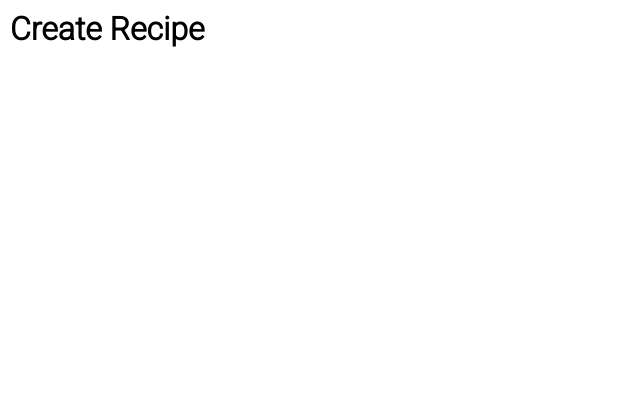
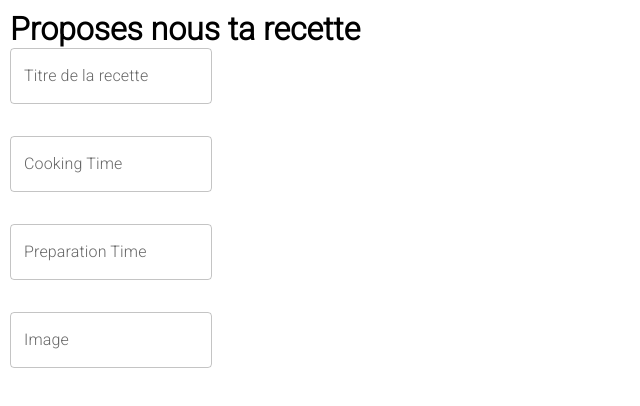
Before and after one commit to Marob-nod/official-cookbook, a React (Create React App) app in the folder frontend-cookbook/: page /create-recipe in a window 1280 px wide. Shown: the top 406 px of the page, without its empty margins (0-640 px from the left). Built offline with nearby package versions, Linux system fonts and the light colour scheme.

Commit message:
First input on create recipe page

```diff
--- a/frontend-cookbook/src/App.js
+++ b/frontend-cookbook/src/App.js
@@ -25,7 +25,7 @@ function App() {
         <Route path="/signup" element={<SignupPage />}>
 
         </Route>
-        <Route path="/profil" element={<RecipePage />}>
+        <Route path="/profil" element={<ProfilPage />}>
 
         </Route>
         <Route path="/create-recipe" element={<CreateRecipe />}>
--- a/frontend-cookbook/src/pages/Create-recipe/index.js
+++ b/frontend-cookbook/src/pages/Create-recipe/index.js
@@ -1,8 +1,15 @@
 import './styles.scss';
+import TextField from '@mui/material/TextField'
 
 const CreateRecipe = () => (
     <div className='createrecipe_container'>
-        <h1>Create Recipe</h1>
+        <h1 className='title-page'>Proposes nous ta recette</h1>
+        <form className='createrecipe_container_form' action="">
+            <TextField className="form-items" label="Titre de la recette" variant="outlined" />
+            <TextField className="form-items" label="Cooking Time" variant="outlined" />
+            <TextField className="form-items" label="Preparation Time" variant="outlined" />
+            <TextField className="form-items" label="Image" variant="outlined" />
+        </form>
     </div>
 );
 
--- a/frontend-cookbook/src/pages/Create-recipe/styles.scss
+++ b/frontend-cookbook/src/pages/Create-recipe/styles.scss
@@ -0,0 +1,11 @@
+.createrecipe_container_form {
+    display: flex ;
+    flex-direction: column;
+    width: 80%;
+
+    .form-items {
+        width: 20%;
+        margin-bottom: 2rem;
+    }
+
+}
```
